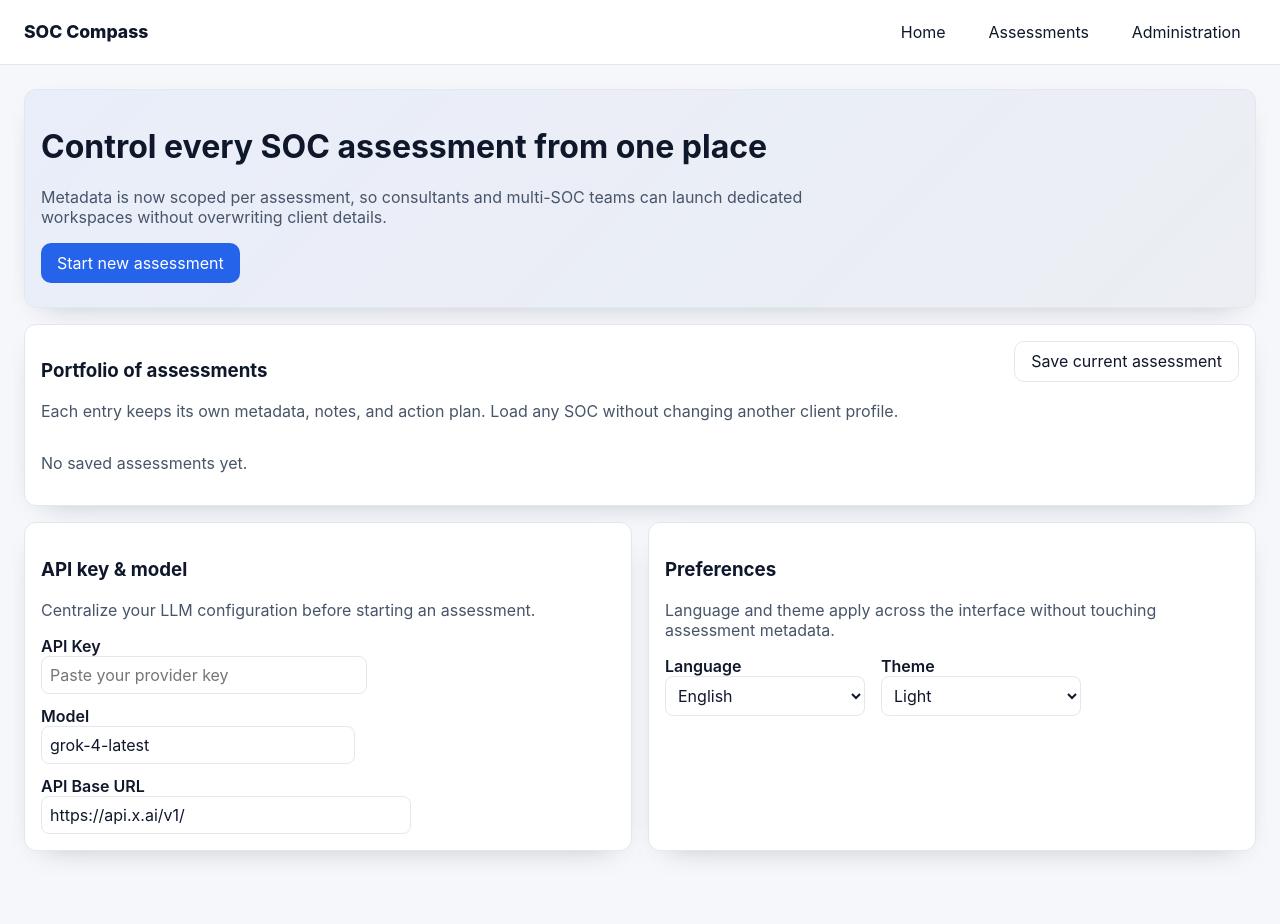
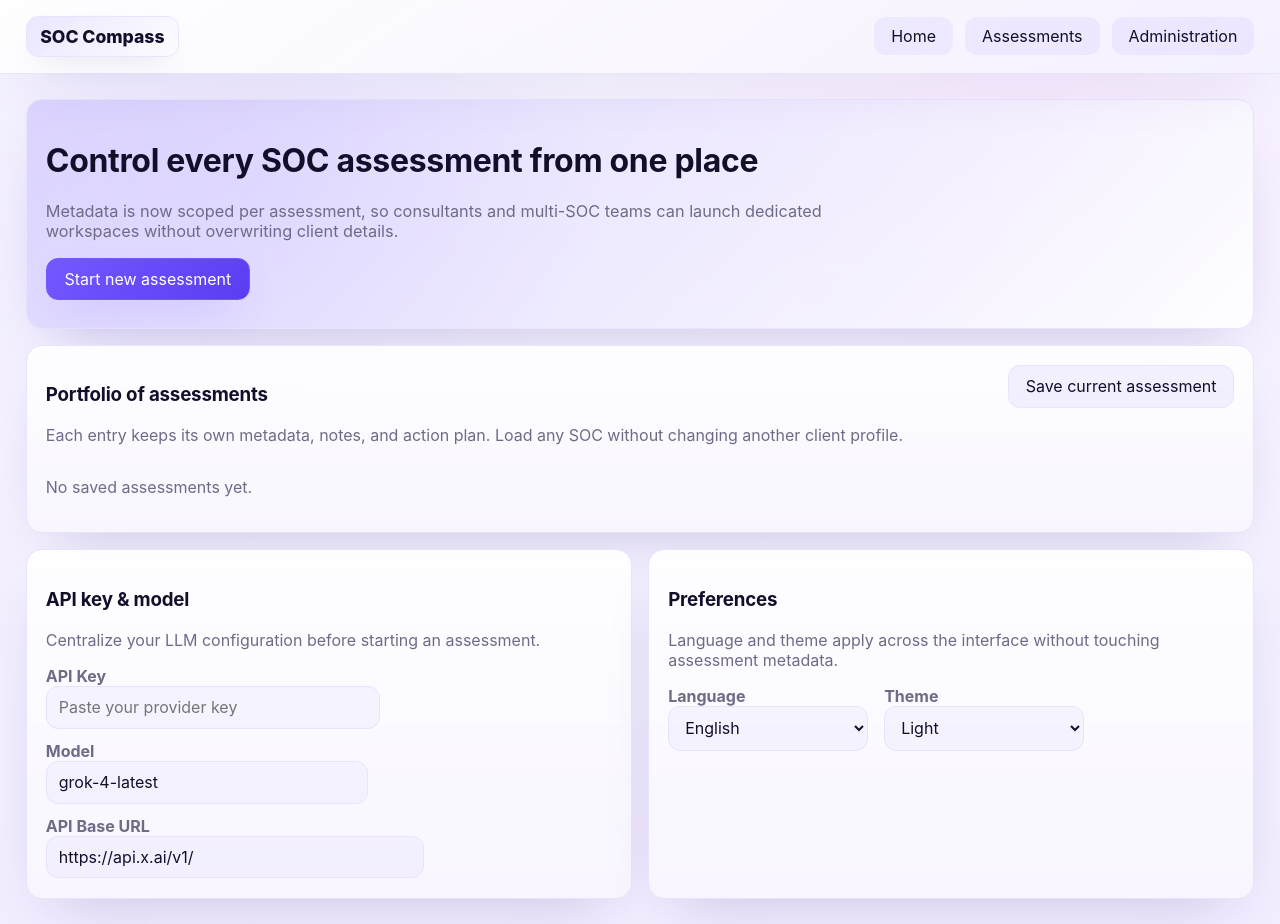
Before and after one commit to mikecybersec/SOC-Compass, a React (Vite) app in the folder soc-improvement-app/: page / in a window 1280 px wide. Before the commit the page ends 875 px from the top, so only its background shows below. Built offline with nearby package versions, Linux system fonts and the light colour scheme.

Commit message:
Refresh UI styling with gradient theme

```diff
--- a/soc-improvement-app/src/index.css
+++ b/soc-improvement-app/src/index.css
@@ -1,21 +1,27 @@
 :root {
   color-scheme: light;
-  --bg: #f5f7fb;
+  --bg: #f7f4ff;
+  --bg-subtle: #f2edff;
   --card: #ffffff;
-  --text: #0f172a;
-  --muted: #475569;
-  --accent: #2563eb;
-  --border: #e2e8f0;
+  --text: #120f2b;
+  --muted: #6f6b87;
+  --accent: #7458ff;
+  --accent-strong: #5a3df1;
+  --border: #e8e3ff;
+  --shadow: 0 25px 60px -30px rgba(44, 26, 110, 0.25);
 }
 
 :root.dark {
   color-scheme: dark;
-  --bg: #0b1221;
-  --card: #111827;
-  --text: #e2e8f0;
-  --muted: #cbd5e1;
-  --accent: #60a5fa;
-  --border: #1f2937;
+  --bg: #0b0a1a;
+  --bg-subtle: #141129;
+  --card: #111022;
+  --text: #eef0ff;
+  --muted: #b9b6d8;
+  --accent: #9f8cff;
+  --accent-strong: #b6a8ff;
+  --border: #1e1b35;
+  --shadow: 0 25px 60px -30px rgba(0, 0, 0, 0.6);
 }
 
 * {
@@ -25,26 +31,45 @@
 body {
   margin: 0;
   font-family: 'Inter', system-ui, -apple-system, BlinkMacSystemFont, 'Segoe UI', sans-serif;
-  background: var(--bg);
+  background: radial-gradient(circle at 20% 20%, rgba(116, 88, 255, 0.08), transparent 28%),
+    radial-gradient(circle at 80% 10%, rgba(255, 168, 255, 0.1), transparent 32%),
+    linear-gradient(180deg, var(--bg) 0%, var(--bg-subtle) 100%);
   color: var(--text);
+}
+
+h1,
+h2,
+h3,
+h4,
+h5,
+h6 {
+  color: var(--text);
+  letter-spacing: -0.01em;
 }
 
 .top-nav {
   display: flex;
   align-items: center;
   justify-content: space-between;
-  padding: 0.85rem 1.5rem;
-  background: var(--card);
+  padding: 1rem 1.6rem;
+  background: linear-gradient(145deg, rgba(255, 255, 255, 0.92), rgba(244, 240, 255, 0.9));
   border-bottom: 1px solid var(--border);
+  box-shadow: var(--shadow);
   position: sticky;
   top: 0;
   z-index: 10;
 }
 
+
 .nav-brand {
   font-weight: 800;
   font-size: 1.1rem;
   cursor: pointer;
+  padding: 0.55rem 0.85rem;
+  border-radius: 12px;
+  background: linear-gradient(135deg, rgba(116, 88, 255, 0.14), rgba(255, 255, 255, 0.08));
+  border: 1px solid var(--border);
+  box-shadow: 0 12px 30px -18px rgba(62, 40, 120, 0.55);
 }
 
 .nav-links {
@@ -54,12 +79,13 @@ body {
 }
 
 .nav-link {
-  background: transparent;
+  background: rgba(116, 88, 255, 0.08);
   border: 1px solid transparent;
-  border-radius: 10px;
-  padding: 0.45rem 0.9rem;
+  border-radius: 12px;
+  padding: 0.5rem 1rem;
   color: var(--text);
   cursor: pointer;
+  transition: all 0.15s ease;
 }
 
 .nav-dropdown {
@@ -71,12 +97,12 @@ body {
   position: absolute;
   top: calc(100% + 4px);
   left: 0;
-  background: var(--card);
+  background: linear-gradient(145deg, rgba(255, 255, 255, 0.96), rgba(242, 237, 255, 0.95));
   border: 1px solid var(--border);
-  border-radius: 10px;
-  box-shadow: 0 10px 40px -20px rgba(15, 23, 42, 0.5);
-  min-width: 180px;
-  padding: 0.4rem;
+  border-radius: 12px;
+  box-shadow: var(--shadow);
+  min-width: 200px;
+  padding: 0.55rem;
   z-index: 15;
 }
 
@@ -90,16 +116,17 @@ body {
   text-align: left;
   background: transparent;
   border: 1px solid transparent;
-  border-radius: 8px;
-  padding: 0.45rem 0.6rem;
+  border-radius: 10px;
+  padding: 0.5rem 0.7rem;
   cursor: pointer;
   color: var(--text);
 }
 
 .dropdown-menu button:hover,
 .nav-link:hover {
-  background: rgba(37, 99, 235, 0.08);
+  background: rgba(116, 88, 255, 0.14);
   border-color: var(--border);
+  transform: translateY(-1px);
 }
 
 a {
@@ -117,14 +144,15 @@ button, input, select, textarea {
 }
 
 .sidebar {
-  background: var(--card);
+  background: linear-gradient(180deg, rgba(255, 255, 255, 0.95), rgba(242, 237, 255, 0.95));
   border-right: 1px solid var(--border);
   padding: 1rem;
   position: sticky;
-  top: 72px;
+  top: 78px;
   align-self: start;
-  max-height: calc(100vh - 72px);
+  max-height: calc(100vh - 78px);
   overflow-y: auto;
+  box-shadow: inset -1px 0 0 var(--border);
 }
 
 .main {
@@ -135,11 +163,11 @@ button, input, select, textarea {
 }
 
 .card {
-  background: var(--card);
+  background: linear-gradient(180deg, rgba(255, 255, 255, 0.92), rgba(249, 246, 255, 0.95));
   border: 1px solid var(--border);
-  border-radius: 12px;
-  padding: 1rem;
-  box-shadow: 0 10px 30px -20px rgba(15, 23, 42, 0.4);
+  border-radius: 16px;
+  padding: 1.2rem;
+  box-shadow: var(--shadow);
 }
 
 .flex {
@@ -153,11 +181,13 @@ button, input, select, textarea {
 }
 
 .badge {
-  background: rgba(37, 99, 235, 0.1);
-  color: var(--accent);
-  padding: 0.2rem 0.5rem;
-  border-radius: 8px;
-  font-size: 0.8rem;
+  background: rgba(116, 88, 255, 0.14);
+  color: var(--accent-strong);
+  padding: 0.25rem 0.6rem;
+  border-radius: 999px;
+  border: 1px solid rgba(116, 88, 255, 0.2);
+  font-size: 0.78rem;
+  font-weight: 700;
 }
 
 .table {
@@ -167,16 +197,30 @@ button, input, select, textarea {
 
 .table th, .table td {
   border: 1px solid var(--border);
-  padding: 0.5rem;
+  padding: 0.6rem 0.75rem;
+}
+
+.table th {
+  background: rgba(116, 88, 255, 0.08);
+  text-align: left;
 }
 
 input, select, textarea {
   width: 100%;
   border: 1px solid var(--border);
-  border-radius: 8px;
-  padding: 0.5rem;
-  background: transparent;
+  border-radius: 12px;
+  padding: 0.65rem 0.75rem;
+  background: rgba(116, 88, 255, 0.04);
   color: var(--text);
+  transition: border-color 0.15s ease, box-shadow 0.15s ease;
+}
+
+input:focus,
+select:focus,
+textarea:focus {
+  outline: none;
+  border-color: var(--accent);
+  box-shadow: 0 0 0 4px rgba(116, 88, 255, 0.12);
 }
 
 textarea {
@@ -184,29 +228,44 @@ textarea {
 }
 
 button.primary {
-  background: var(--accent);
+  background: linear-gradient(135deg, var(--accent) 0%, var(--accent-strong) 100%);
   color: white;
-  border: none;
-  padding: 0.6rem 1rem;
-  border-radius: 10px;
+  border: 1px solid var(--accent);
+  padding: 0.65rem 1.1rem;
+  border-radius: 12px;
   cursor: pointer;
+  box-shadow: 0 18px 40px -18px rgba(116, 88, 255, 0.7);
+  transition: transform 0.12s ease, box-shadow 0.12s ease;
+}
+
+button.primary:hover {
+  transform: translateY(-1px);
+  box-shadow: 0 18px 48px -18px rgba(116, 88, 255, 0.75);
 }
 
 button.secondary {
-  background: transparent;
+  background: rgba(116, 88, 255, 0.08);
   color: var(--text);
   border: 1px solid var(--border);
-  padding: 0.6rem 1rem;
-  border-radius: 10px;
+  padding: 0.65rem 1.05rem;
+  border-radius: 12px;
   cursor: pointer;
+  transition: transform 0.12s ease, box-shadow 0.12s ease, border-color 0.12s ease;
+}
+
+button.secondary:hover {
+  transform: translateY(-1px);
+  border-color: var(--accent);
+  box-shadow: 0 12px 30px -20px rgba(116, 88, 255, 0.6);
 }
 
 label {
-  font-weight: 600;
+  font-weight: 700;
+  color: var(--muted);
 }
 
 .home {
-  padding: 1.5rem;
+  padding: 1.6rem;
   display: flex;
   flex-direction: column;
   gap: 1rem;
@@ -220,9 +279,10 @@ label {
 }
 
 .enterprise-hero {
-  background: linear-gradient(135deg, rgba(37, 99, 235, 0.06), rgba(15, 23, 42, 0.04));
+  background: linear-gradient(135deg, rgba(116, 88, 255, 0.18), rgba(255, 255, 255, 0.9));
   border: 1px solid var(--border);
   gap: 2rem;
+  box-shadow: var(--shadow);
 }
 
 .hero-copy {
@@ -232,22 +292,23 @@ label {
 .hero-subtitle {
   color: var(--muted);
   max-width: 780px;
+  font-size: 1.02rem;
 }
 
 .hero-actions {
   display: flex;
-  gap: 0.5rem;
+  gap: 0.65rem;
   flex-wrap: wrap;
-  margin: 0.75rem 0 0.5rem;
+  margin: 0.9rem 0 0.5rem;
 }
 
 .hero-panel {
   width: min(420px, 40%);
   padding: 1rem;
-  border-radius: 14px;
-  background: linear-gradient(145deg, rgba(37, 99, 235, 0.14), rgba(37, 99, 235, 0.06));
-  border: 1px solid rgba(37, 99, 235, 0.25);
-  box-shadow: 0 25px 40px -30px rgba(15, 23, 42, 0.4);
+  border-radius: 16px;
+  background: linear-gradient(160deg, rgba(255, 255, 255, 0.95), rgba(116, 88, 255, 0.12));
+  border: 1px solid rgba(116, 88, 255, 0.35);
+  box-shadow: var(--shadow);
 }
 
 .compact-grid {
@@ -280,8 +341,8 @@ label {
 }
 
 .gradient-card {
-  background: linear-gradient(135deg, rgba(37, 99, 235, 0.08), rgba(15, 23, 42, 0.04));
-  border-color: rgba(37, 99, 235, 0.3);
+  background: linear-gradient(150deg, rgba(116, 88, 255, 0.15), rgba(255, 255, 255, 0.95));
+  border-color: rgba(116, 88, 255, 0.3);
 }
 
 .next-metadata-card h3 {
@@ -313,11 +374,12 @@ label {
 .modal {
   background: var(--card);
   border: 1px solid var(--border);
-  border-radius: 12px;
-  padding: 1rem;
+  border-radius: 16px;
+  padding: 1.2rem;
   width: min(900px, 100%);
   max-height: 90vh;
   overflow: auto;
+  box-shadow: var(--shadow);
 }
 
 .modal-grid {
@@ -334,14 +396,14 @@ label {
 .pill {
   border: 1px solid var(--border);
   border-radius: 999px;
-  padding: 0.35rem 0.75rem;
-  background: transparent;
+  padding: 0.4rem 0.85rem;
+  background: rgba(116, 88, 255, 0.05);
   cursor: pointer;
 }
 
 .pill-active {
-  background: rgba(37, 99, 235, 0.12);
-  color: var(--accent);
+  background: rgba(116, 88, 255, 0.16);
+  color: var(--accent-strong);
   border-color: var(--accent);
 }
 
@@ -356,8 +418,10 @@ label {
   justify-content: space-between;
   align-items: center;
   border: 1px solid var(--border);
-  border-radius: 10px;
-  padding: 0.75rem 1rem;
+  border-radius: 14px;
+  padding: 0.85rem 1.1rem;
+  background: rgba(116, 88, 255, 0.04);
+  box-shadow: inset 0 1px 0 rgba(255, 255, 255, 0.35);
 }
 
 .muted-label {
@@ -372,9 +436,9 @@ label {
   background: var(--card);
   color: var(--text);
   border: 1px solid var(--border);
-  border-radius: 10px;
-  padding: 0.75rem 1rem;
-  box-shadow: 0 10px 30px -20px rgba(15, 23, 42, 0.5);
+  border-radius: 12px;
+  padding: 0.85rem 1.1rem;
+  box-shadow: var(--shadow);
   opacity: 0;
   transform: translateY(12px);
   transition: opacity 0.2s ease, transform 0.2s ease;
```
